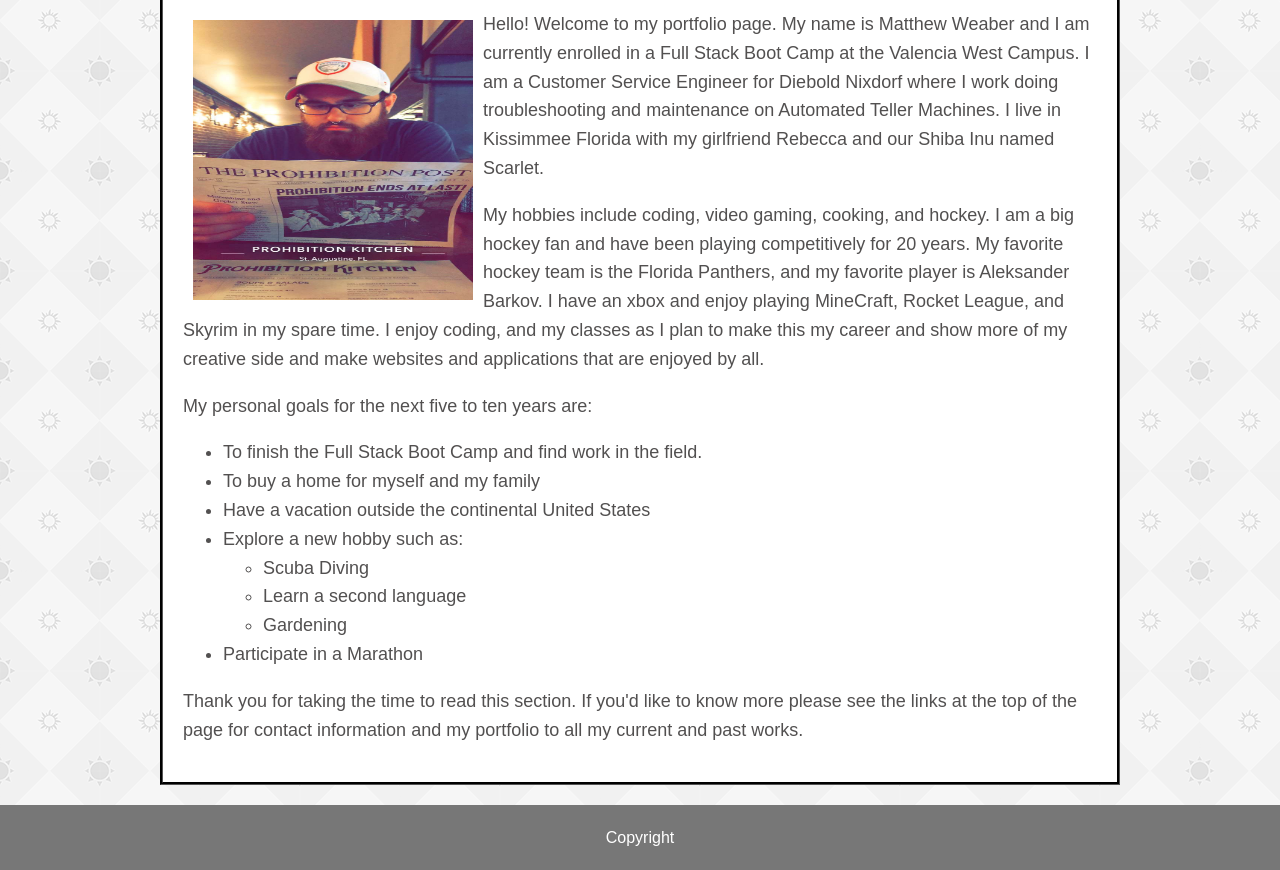
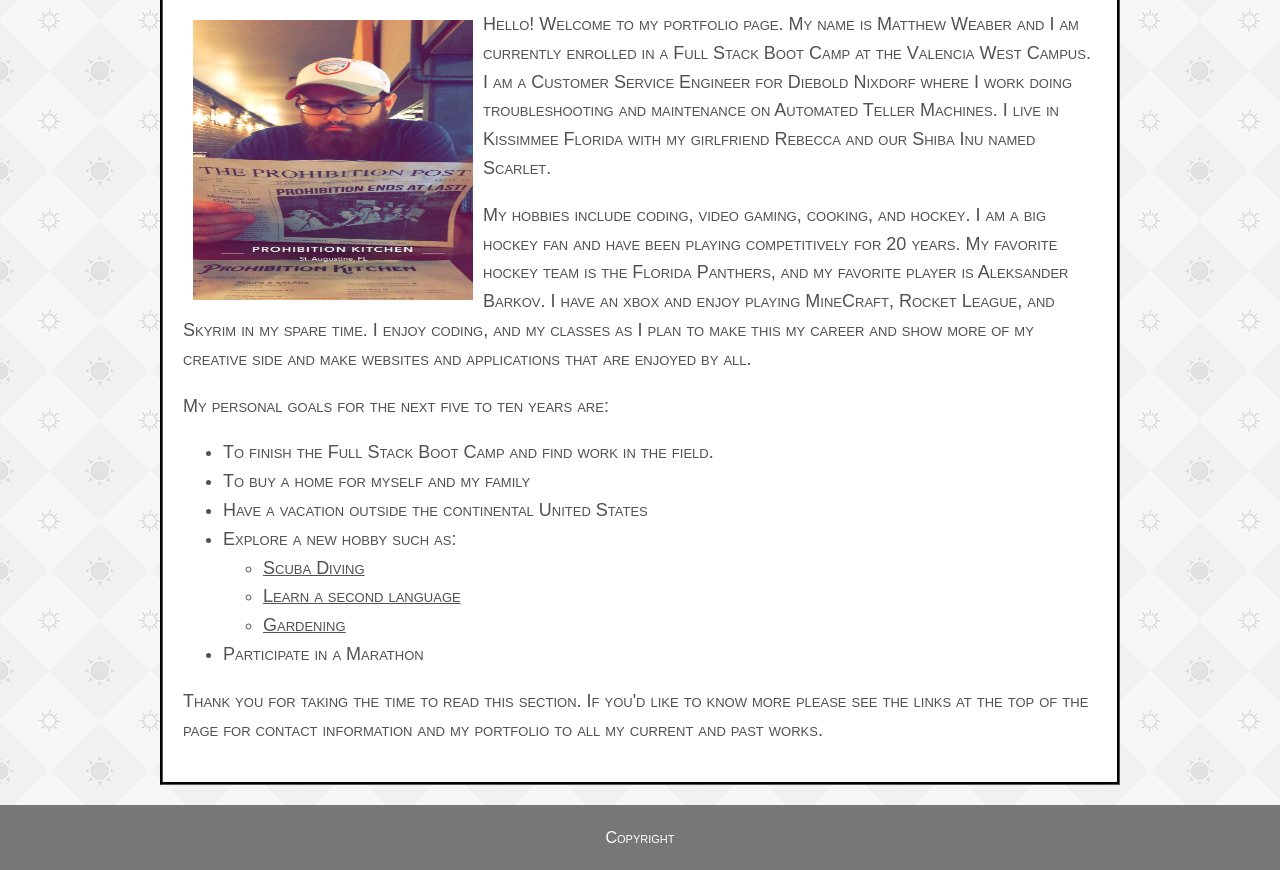
Before and after one commit to mweaber/Basic-Portfolio, a plain HTML site: page index.html in a window 1280 px wide. Shown: the part 229-1099 px from the top of the page. Drawn offline with Linux system fonts and the light colour scheme.

Commit message:
Adjusting

```diff
--- a/assets/css/style.css
+++ b/assets/css/style.css
@@ -12,6 +12,7 @@ body{
     line-height:1.6;
     margin: 0;
     position:relative;
+    font-variant: small-caps;
     }
 
 .header_wrapper{
--- a/index.html
+++ b/index.html
@@ -59,9 +59,9 @@
                         <li>Have a vacation outside the continental United States</li>
                         <li>Explore a new hobby such as:</li>
                         <ul>
-                            <li>Scuba Diving</li>
-                            <li>Learn a second language</li>
-                            <li>Gardening</li>
+                            <u><li>Scuba Diving</li></u>
+                            <u><li>Learn a second language</li></u>
+                            <u><li>Gardening</li></u>
                         </ul>
                         <li>Participate in a Marathon</li>
 
```
